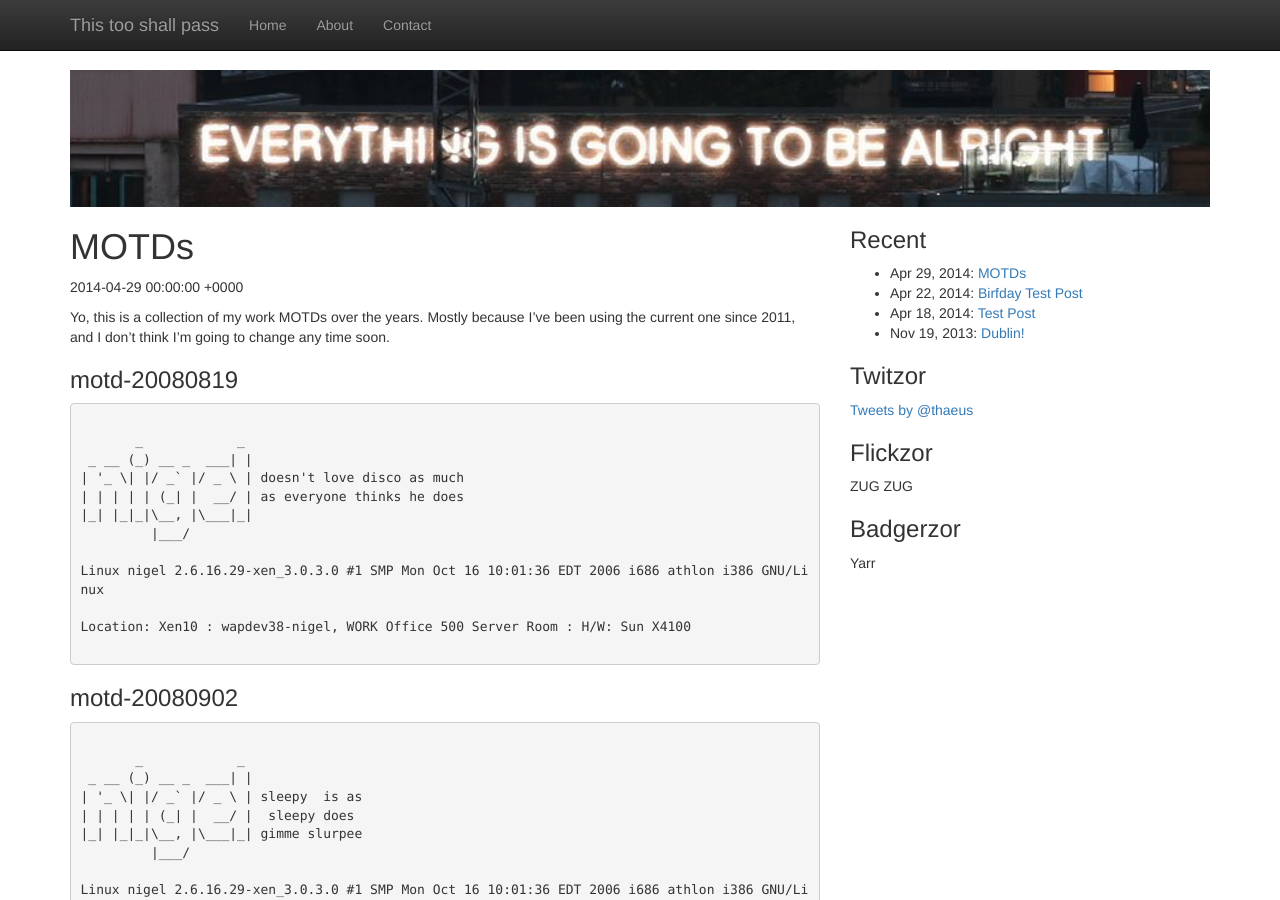
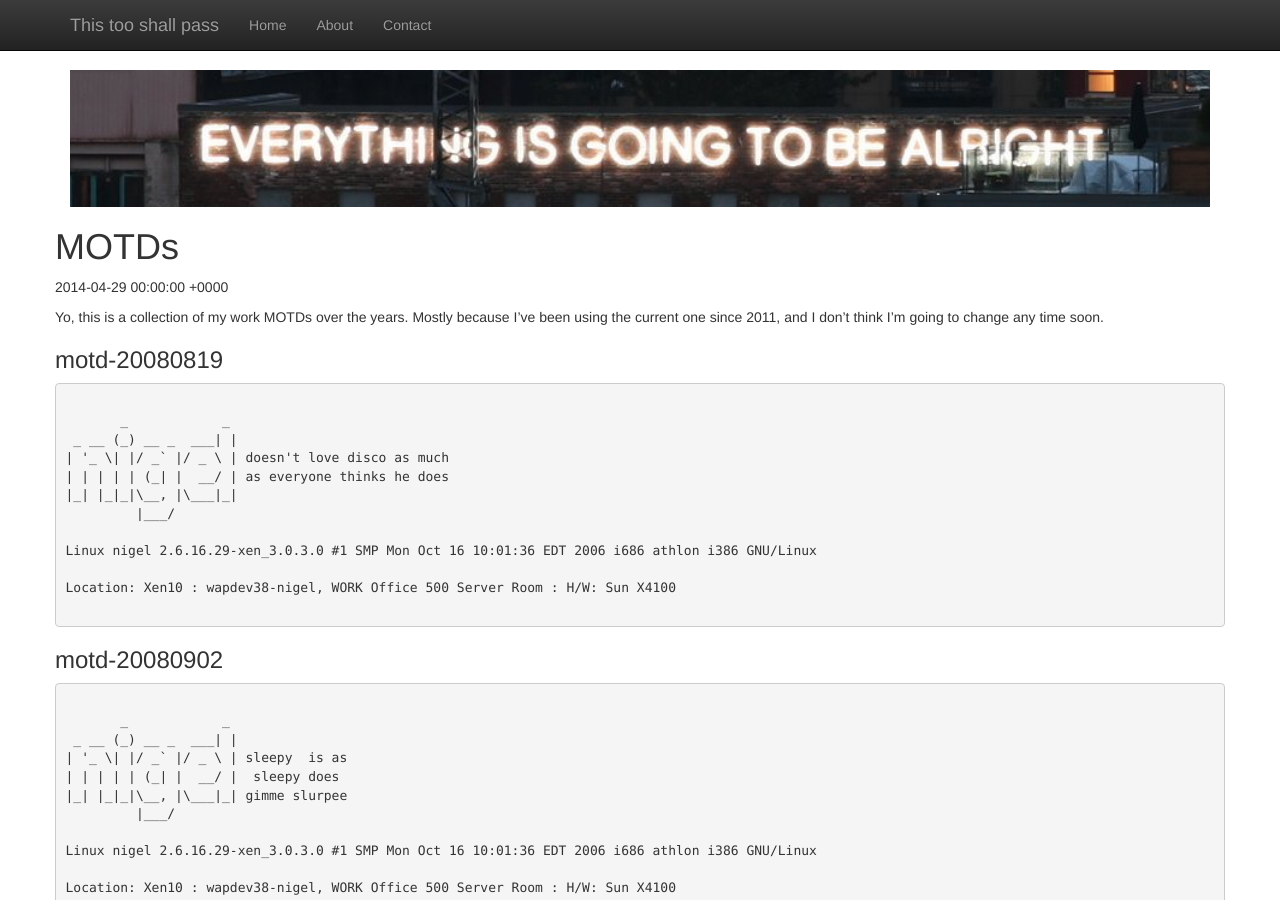
Before and after one commit to nfg/nfg.github.io, a Jekyll site: the page built from _posts/2014-04-29-motds.md, in a window 1280 px wide and 900 px high. Built offline with Jekyll 4.4.1, drawn with Linux system fonts in a browser that asks for light colours; nearby versions of some CDN libraries; comment, search, counter and statistics services are not loaded.

Commit message:
Kludge to support wider posts.

```diff
--- a/_layouts/zigazigha.html
+++ b/_layouts/zigazigha.html
@@ -23,7 +23,9 @@
     <div><img src="/images/banner/everything940.jpg" class="img-responsive" style="width: 100%" alt="The Rialto"/></div>
 
     <div class="row">
+        {% if page.wide %}{% else %}
         <div class="col-md-8">
+        {% endif %}
             <h1>{{ page.title }}</h1>
 
             {% if page.date %}<p>{{ page.date }}</p>{% endif %}
@@ -39,7 +41,12 @@
 
             {% include comments.html %}
 
+        {% if page.wide %}
+    </div>
+    <div class="row">
+        {% else %}
         </div>
+        {% endif %}
         <div class="col-md-4">
             <h3>Recent</h3>
             <div>
```
Also changed, not shown: _posts/2014-04-29-motds.md (+1 -0 lines).
